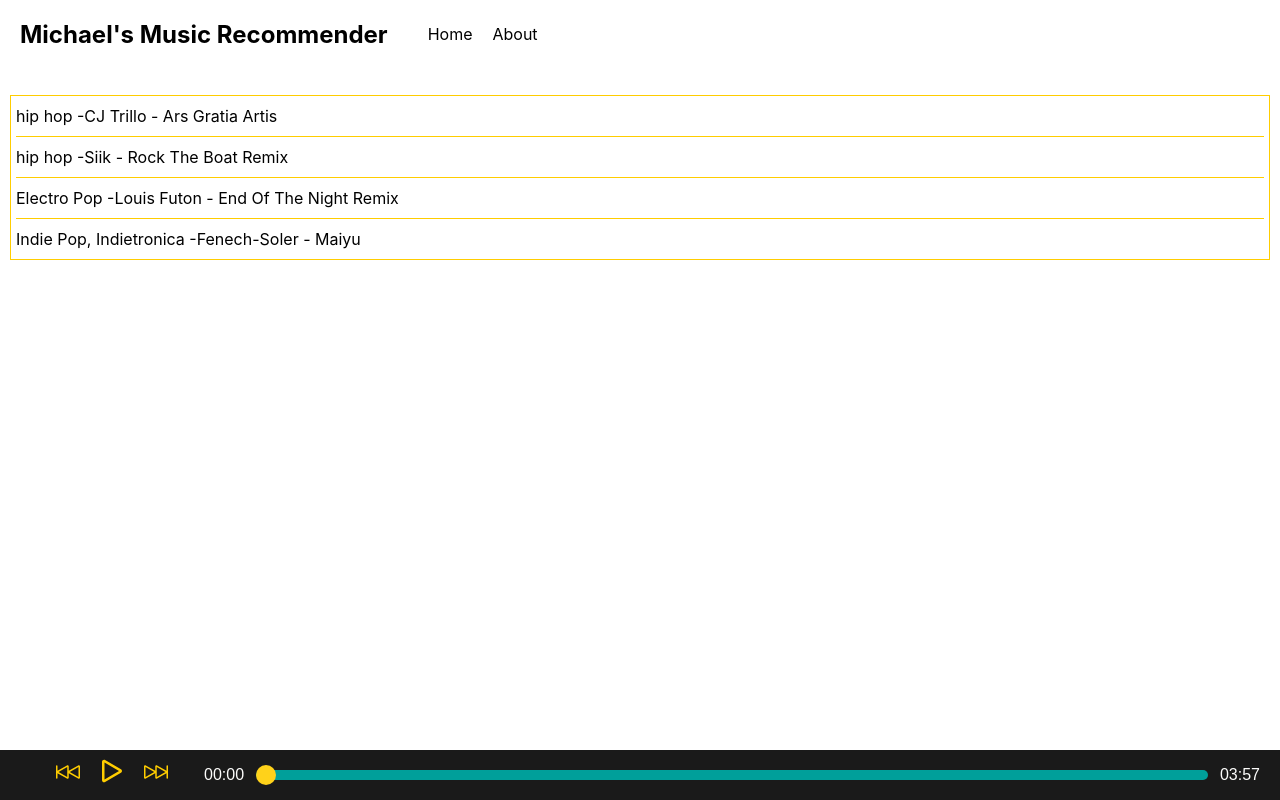
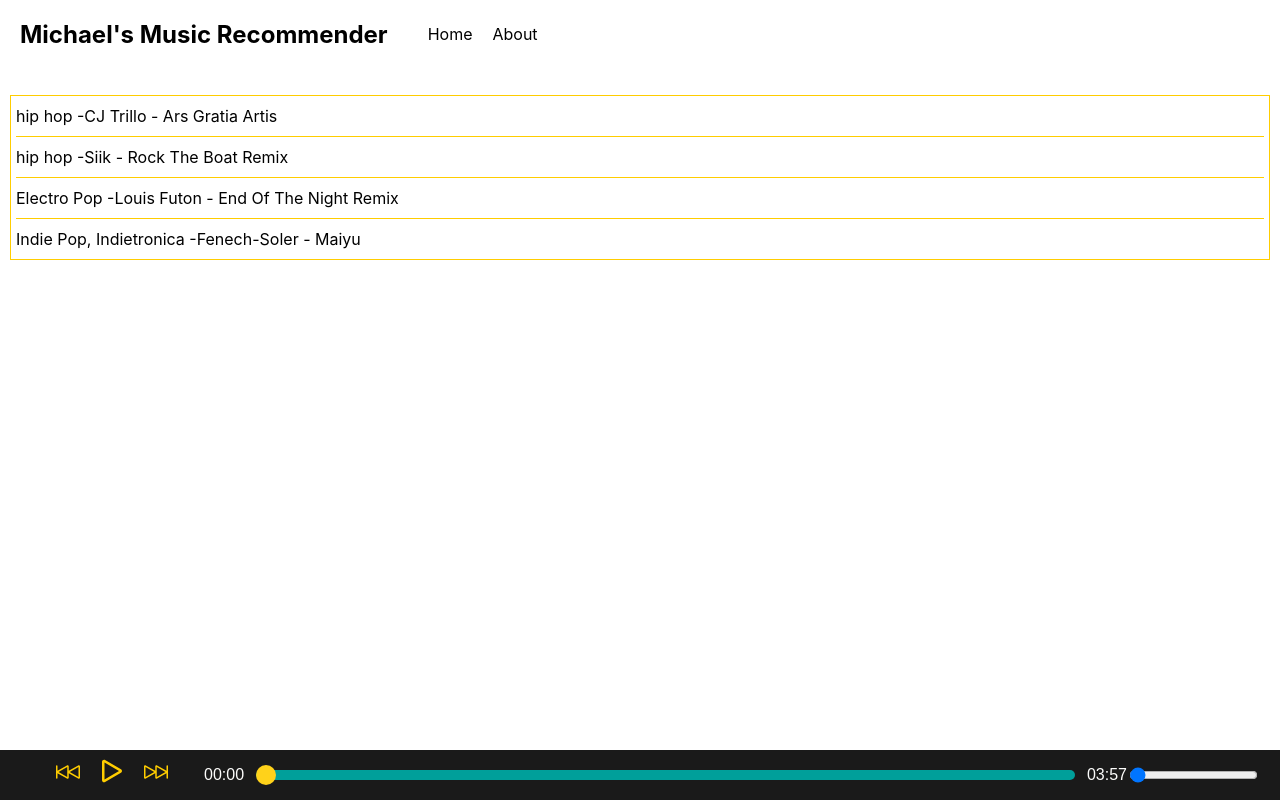
Before and after one commit to michaelhtran120/music-player, a Next.js app: page / in a window 1280 px wide. Built offline with nearby package versions, Linux system fonts and the light colour scheme.

Commit message:
added volume control

```diff
--- a/components/AudioPlayer/AudioPlayer.js
+++ b/components/AudioPlayer/AudioPlayer.js
@@ -12,6 +12,7 @@ function AudioPlayer({ songs, isPlaying, setIsPlaying, songIndex, handleChangeSo
   const audioPlayerRef = useRef();
   const progressBarRef = useRef();
   const animationRef = useRef();
+  const audioPlayerVolumeRef = useRef();
   const firstUpdate = useRef(true);
 
   const handlePlayPause = () => {
@@ -32,9 +33,13 @@ function AudioPlayer({ songs, isPlaying, setIsPlaying, songIndex, handleChangeSo
     }
   };
 
-  const handleRangeChange = () => {
+  const handleProgressRangeChange = () => {
     audioPlayerRef.current.currentTime = progressBarRef.current.value;
     changePlayerCurrentTime();
+  };
+
+  const handleVolumeRangeChange = () => {
+    audioPlayerRef.current.volume = parseInt(audioPlayerVolumeRef.current.value) / 100;
   };
 
   const changePlayerCurrentTime = useCallback(() => {
@@ -105,10 +110,16 @@ function AudioPlayer({ songs, isPlaying, setIsPlaying, songIndex, handleChangeSo
           </button>
         </div>
         <ProgressBar
-          handleRangeInputChange={handleRangeChange}
+          handleRangeInputChange={handleProgressRangeChange}
           currentTime={currentTime}
           totalTime={totalTime}
           ref={progressBarRef}
+        />
+        <input
+          type='range'
+          ref={audioPlayerVolumeRef}
+          defaultValue={1}
+          onChange={handleVolumeRangeChange}
         />
       </div>
     </>
```
